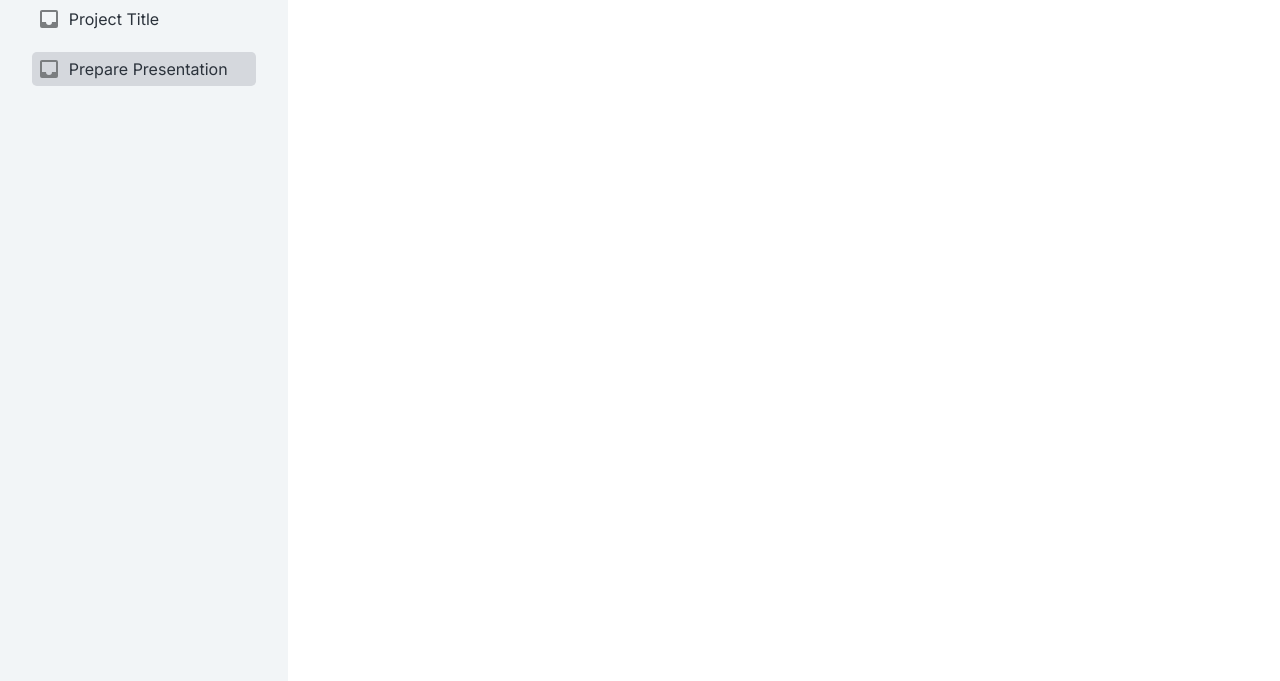
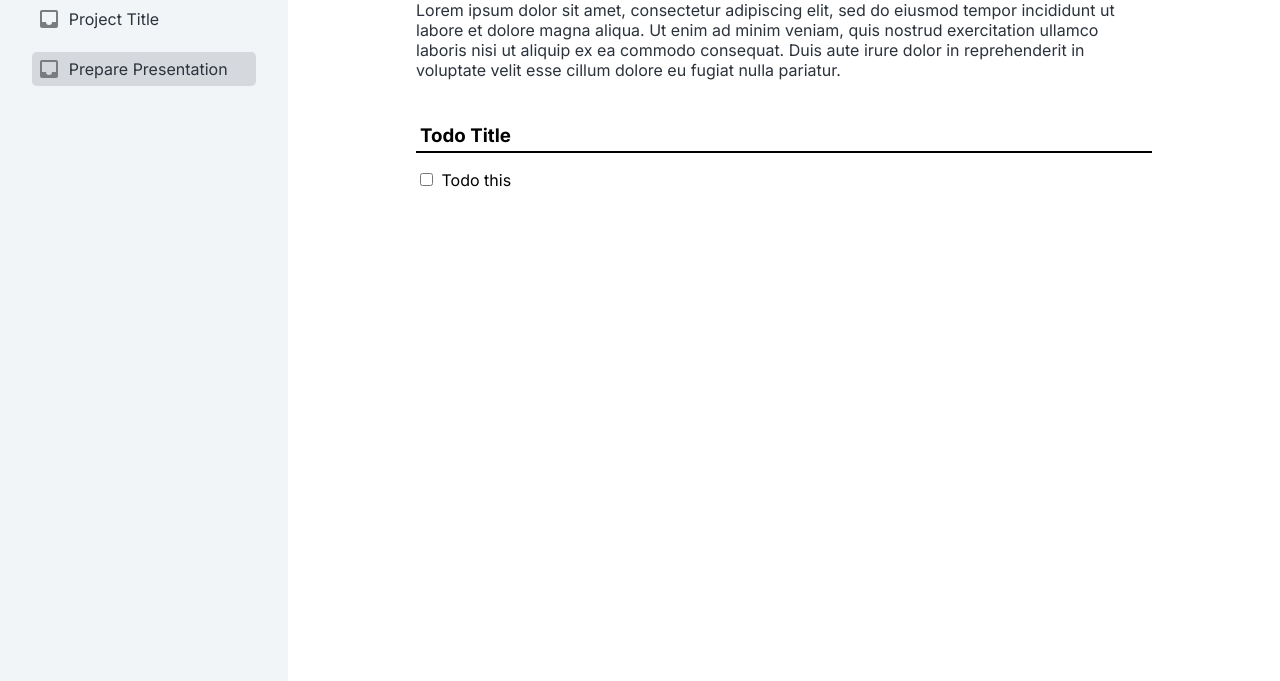
Before and after one commit to daniel-a-r/odin-todo, a website built with webpack: page src/template.html in a window 1280 px wide. Shown: the part 119-800 px from the top of the page. Built offline with nearby package versions, Linux system fonts and the light colour scheme.

Commit message:
begin hardcoding main

```diff
--- a/src/main.css
+++ b/src/main.css
@@ -18,7 +18,7 @@ body {
   grid-template-rows: 1fr;
 }
 
-p {
+p, h1, h3 {
   margin: 0;
 }
 
@@ -49,16 +49,15 @@ button {
   }
 }
 
+p {
+  color: #2b323b;
+}
+
 aside {
   background-color: #f2f5f7;
   height: 100%;
-  padding-left: 2rem;
-  padding-right: 2rem;
-  padding-top: 4rem;
-
-  p {
-    color: #2b323b;
-  }
+  padding: 4rem 2rem;
+  padding-bottom: 0;
 }
 
 .button-container {
@@ -72,8 +71,6 @@ aside {
 .add-project {
   margin-bottom: 1.5rem;
   padding-right: 0.5rem;
-
-
 }
 
 .projects-container {
@@ -96,4 +93,27 @@ aside {
 
 main {
   background-color: #fff;
+  padding: 4rem 8rem;
+  padding-bottom: 0;
 }
+
+.project-header {
+  margin-bottom: 2.5rem;
+}
+
+.project-title > h1 {
+  margin-bottom: 1rem;
+}
+
+.todo-title {
+  padding: 0.25rem;
+  border-bottom: solid 2px black;
+}
+
+.checklist {
+  padding-top: 1rem;
+}
+
+input[type="checkbox"] {
+  margin: 0.25rem;
+}
--- a/src/template.html
+++ b/src/template.html
@@ -33,7 +33,22 @@
     </div>
   </aside>
   <main>
-
+    <div class="project-header">
+      <div class="project-title"><h1>Project Title</h1></div>
+      <div class="project-desc"><p>Lorem ipsum dolor sit amet, consectetur adipiscing elit, sed do eiusmod tempor incididunt ut labore et dolore magna aliqua. Ut enim ad minim veniam, quis nostrud exercitation ullamco laboris nisi ut aliquip ex ea commodo consequat. Duis aute irure dolor in reprehenderit in voluptate velit esse cillum dolore eu fugiat nulla pariatur. </p>
+      </div>
+    </div>
+    <div class="todo-container">
+      <div class="todo-title">
+        <h3>Todo Title</h3>
+      </div>
+      <div class="checklist">
+        <div class="checklist-item">
+          <input type="checkbox" name="" id="1">
+          <label for="">Todo this</label>
+        </div>
+      </div>
+    </div>
   </main>
 </body>
 </html>
```
